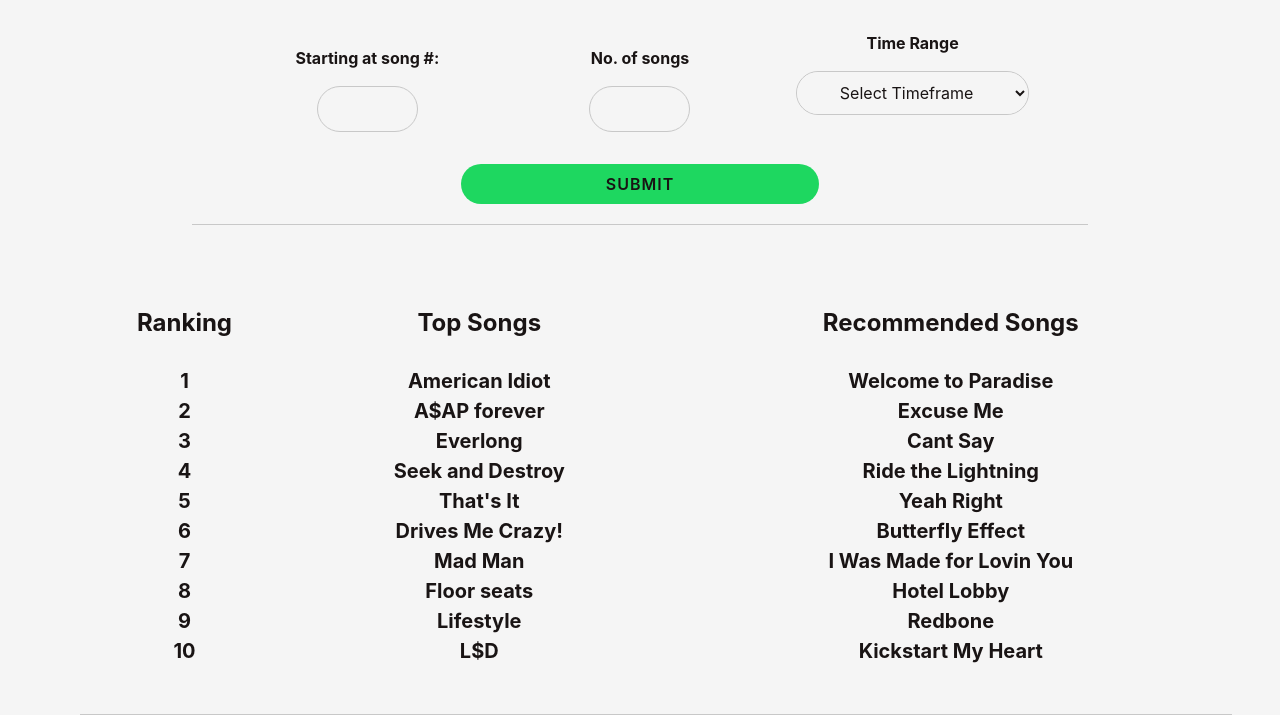
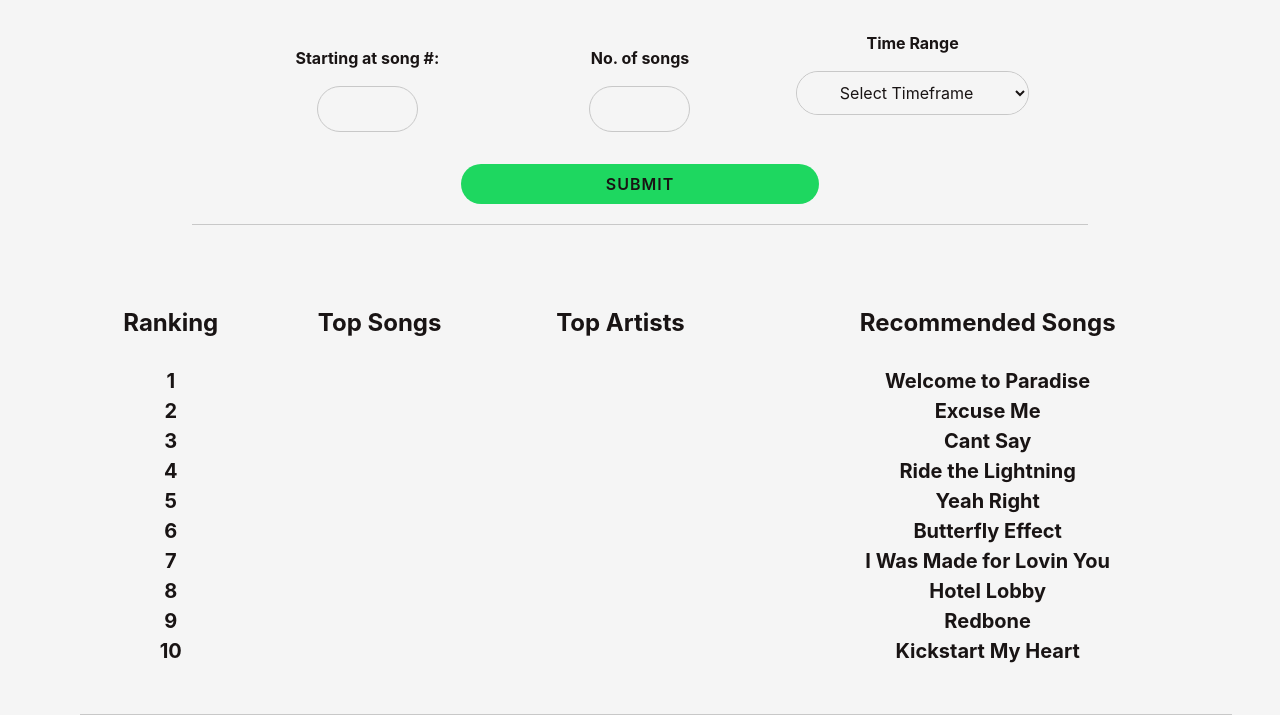
Before and after one commit to josephturrner/Recommendify, a Node server app: template views/main.ejs in a window 1280 px wide. Shown: the part 243-958 px from the top of the page. Run offline with Node 20, Linux system fonts and the light colour scheme; the template is opened without the code that fills it, so the values that code supplies are empty.

Commit message:
Added favorite artists

```diff
--- a/public/js/login.js
+++ b/public/js/login.js
@@ -8,18 +8,20 @@ var clientSecret = '6232df2c5d28412b93837c891ac88214'; // Your secret
 const AUTHORIZE = "https://accounts.spotify.com/authorize";
 
 const TOKEN = "https://accounts.spotify.com/api/token";
-const ARTISTS = "https://api.spotify.com/v1/me/top/artists?offset=0&limit=10&time_range=short_term"
+// const ARTISTS = "https://api.spotify.com/v1/me/top/artists?offset=0&limit=10&time_range=short_term"
+const ARTISTS = "https://api.spotify.com/v1/me/top/artists"
 const TRACKS = "https://api.spotify.com/v1/me/top/tracks"
 
 const rankingList = document.getElementById('ranking-list');
-const trackList = document.getElementById('favorite-list');
-const start = document.getElementById('startsong');
+const favSongList = document.getElementById('favorite-song-list');
+const favArtistList = document.getElementById('favorite-artist-list');
+const start = document.getElementById('start');
 const number = document.getElementById('nosong');
 const time = document.getElementById('timerange');
 
 
-function buildRequest() {
-    let url = TRACKS;
+function buildRequest(baseURL) {
+    let url = baseURL;
     url += '?';
     url += `offset=${start.value}`
     url += `&limit=${number.value}`
@@ -42,6 +44,7 @@ function onPageLoad() {
         handleRedirect();
     }
     else {
+        getArtists();
         getSongs();
     }
 }
@@ -100,6 +103,7 @@ function handleAuthResponse() {
             localStorage.setItem("refresh_token", refresh_token);
         }
         getSongs();
+        getArtists();
     } else {
         console.log(this.responseText);
         alert(this.responseText);
@@ -107,7 +111,12 @@ function handleAuthResponse() {
 }
 
 function getSongs() {
-    callApi("GET", buildRequest(), null, handleSongResponse);
+    callApi("GET", buildRequest(TRACKS), null, handleSongResponse);
+}
+
+function getArtists() {
+    console.log('getArtists');
+    callApi("GET", buildRequest(ARTISTS), null, handleArtistResponse);
 }
 
 function callApi (method, url, body, callback) {
@@ -132,15 +141,53 @@ function handleSongResponse() {
     }
 }
 
+function handleArtistResponse() {
+    if (this.status == 200) {
+        var data = JSON.parse(this.responseText);
+        console.log(data);
+        artistList(data);
+    } else if (this.status == 401) {
+        refreshAccessToken();
+    } else {
+        console.log(this.responseText);
+        alert(this.responseText);
+    }
+}
+
+// function displayData(songs, artists) {
+//     rankingList.innerHTML = '';
+//     favSongList.innerHTML = '';
+//     favArtistist.innerHTML = '';
+//     for (i = 0; i < data.items.length; i++) {
+//         const song = document.createElement('li');
+//         const rank = document.createElement('li');
+//         const artist = document.createElement('li');
+//         song.innerHTML = songs.items[i].name;
+//         artist.innerHTML = artist.items[i].name;
+//         rank.innerHTML = i+1;
+//         favSongList.appendChild(song);
+//         rankingList.appendChild(rank);
+//     }
+// }
+
+function artistList(data) {
+    favArtistList.innerHTML = '';
+    for (i = 0; i < data.items.length; i++) {
+        const artist = document.createElement('li');
+        artist.innerHTML = data.items[i].name;
+        favArtistList.appendChild(artist);
+    }
+}
+
 function songList(data) {
     rankingList.innerHTML = '';
-    trackList.innerHTML = '';
+    favSongList.innerHTML = '';
     for (i = 0; i < data.items.length; i++) {
         const song = document.createElement('li');
         const rank = document.createElement('li');
         song.innerHTML = data.items[i].name;
         rank.innerHTML = i+1;
-        trackList.appendChild(song);
+        favSongList.appendChild(song);
         rankingList.appendChild(rank);
     }
 }
--- a/views/main.ejs
+++ b/views/main.ejs
@@ -21,7 +21,7 @@
                 <fieldset>
                     <div class="input-container">
                         <label>Starting at song #:</label>
-                        <input id="startsong" type="number" max="50" min="0" name="offset" placeholder=""/>
+                        <input id="start" type="number" max="50" min="0" name="offset" placeholder=""/>
                     </div>
                     <div class="input-container">
                         <label>No. of songs</label>
@@ -48,6 +48,7 @@
                 <tr>
                     <th>Ranking</th>
                     <th>Top Songs</th>
+                    <th>Top Artists</th>
                     <th>Recommended Songs</th>
                 </tr>
             </thead>
@@ -68,17 +69,11 @@
                         </ol>
                     </td>
                     <td>
-                        <ol class="favorite" id="favorite-list">
-                            <li>American Idiot</li>
-                            <li>A$AP forever</li>
-                            <li>Everlong</li>
-                            <li>Seek and Destroy</li>
-                            <li>That's It</li>
-                            <li>Drives Me Crazy!</li>
-                            <li>Mad Man</li>
-                            <li>Floor seats</li>
-                            <li>Lifestyle</li>
-                            <li>L$D</li>
+                        <ol class="favorite" id="favorite-song-list">
+                        </ol>
+                    </td>
+                    <td>
+                        <ol class="favorite" id="favorite-artist-list">
                         </ol>
                     </td>
                     <td>
```
